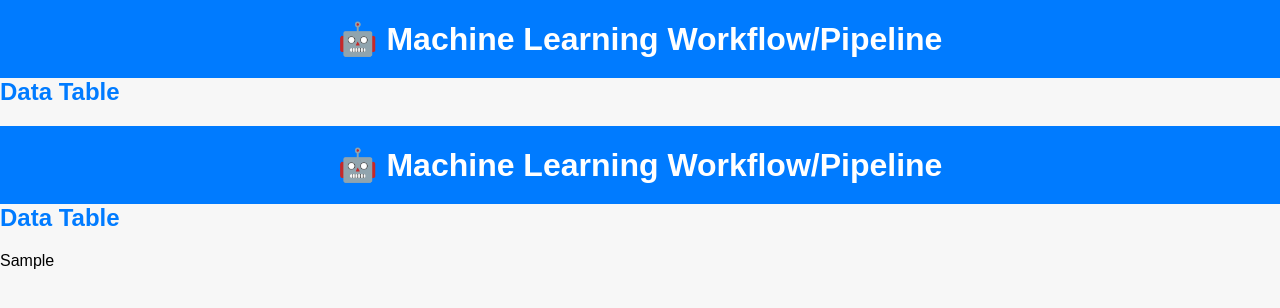
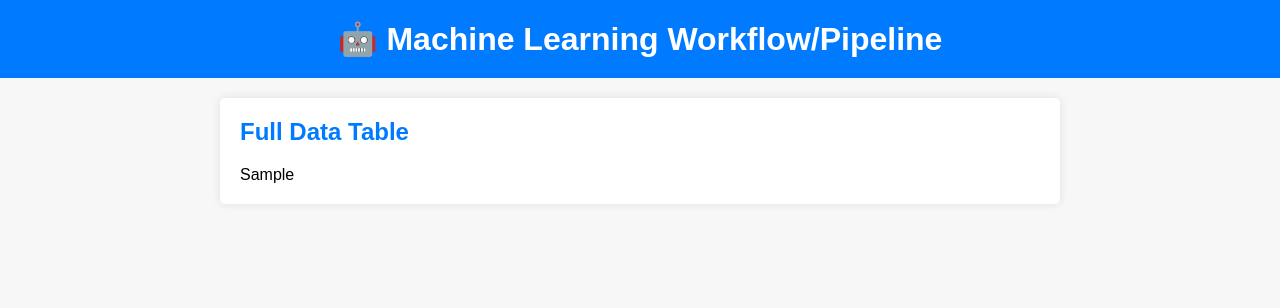
Before and after one commit to jbonda/ml-workflow-pipeline, a Flask app: template ML_GUI/templates/data.html in a window 1280 px wide. Shown: the top 308 px of the page. Run offline with Flask 3, Linux system fonts and the light colour scheme; the template is opened without the code that fills it: most values are stand-ins (such as "Sample title", 1, 10 or a date in 2020).

Commit message:
fix: data deduplication within page container

```diff
--- a/ML_GUI/templates/data.html
+++ b/ML_GUI/templates/data.html
@@ -1,116 +1,16 @@
 <!DOCTYPE html>
+<html lang="en">
+  <head>
+    <meta charset="utf-8" />
+    <meta name="viewport" content="width=device-width,initial-scale=1" />
+
+    <title>Data Viewing</title>
+    <link
+      rel="stylesheet"
+      href="{{ url_for('static', filename='css/styles.css') }}"
+    />
+  </head>
   <style>
-  body {
-    font-family: Arial, sans-serif;
-    background-color: #f7f7f7;
-    margin: 0;
-    padding: 0;
-  }
-
-  h1 {
-    background-color: #007bff;
-    color: white;
-    padding: 20px;
-    margin: 0;
-    text-align: center;
-  }
-
-  .container {
-    max-width: 800px;
-    margin: 20px auto;
-    padding: 20px;
-    background-color: #fff;
-    border-radius: 5px;
-    box-shadow: 0px 0px 10px rgba(0, 0, 0, 0.1);
-  }
-
-  h2 {
-    margin-top: 0;
-    color: #007bff;
-  }
-
-  p {
-    margin-bottom: 20px;
-    color: #333;
-  }
-
-  form {
-    margin-top: 20px;
-  }
-
-  label {
-    display: block;
-    font-weight: bold;
-    margin-top: 10px;
-    color: #007bff;
-  }
-
-  select {
-    width: 100%;
-    padding: 10px;
-    margin-top: 5px;
-    margin-bottom: 20px;
-    border: 1px solid #ccc;
-    border-radius: 5px;
-    font-size: 16px;
-  }
-
-  input[type="submit"] {
-    background-color: #007bff;
-    color: white;
-    border: none;
-    padding: 10px 20px;
-    cursor: pointer;
-    border-radius: 5px;
-    font-size: 16px;
-  }
-
-  input[type="submit"]:hover {
-    background-color: #0056b3;
-  }
-
-  .status-bar {
-    text-align: center;
-  }
-
-  .flashes {
-    list-style: none;
-    padding: 0;
-    margin: 0;
-  }
-
-  .flashes li {
-    background-color: #4caf50;
-    color: white;
-    padding: 10px 20px;
-    margin: 10px auto;
-    border-radius: 5px;
-    width: 80%;
-    text-align: center;
-    box-shadow: 0px 0px 10px rgba(0, 0, 0, 0.1);
-  }
-
-  .page-navigation {
-    text-align: center;
-  }
-
-  .button {
-    background-color: #007bff;
-    color: white;
-    border: none;
-    padding: 10px 20px;
-    cursor: pointer;
-    border-radius: 5px;
-    font-size: 16px;
-    text-decoration: none;
-    margin-top: 20px;
-    display: inline-block;
-  }
-
-  .button:hover {
-    background-color: #0056b3;
-  }
-
     table,
     th,
     td {
@@ -121,34 +21,14 @@
       font-style: italic;
     }
   </style>
-
-<html lang="en">
-  <head>
-    <meta charset="utf-8" />
-    <meta name="viewport" content="width=device-width,initial-scale=1" />
-
-    <title>Data Viewing</title>
-  </head>
-
   <body>
     <h1>🤖 Machine Learning Workflow/Pipeline</h1>
 
-    <h2>Data Table</h2>
-
+    <div class="container">
+      <h2>Full Data Table</h2>
       <div>
-      <!DOCTYPE html>
-      <html lang="en">
-        <head>
-          <meta charset="UTF-8" />
-          <title>Data Table</title>
-        </head>
-        <body>
-          <h1>🤖 Machine Learning Workflow/Pipeline</h1>
-          <h2>Data Table</h2>
-
         <div>{{ data_table | safe }}</div>
-        </body>
-      </html>
+      </div>
     </div>
   </body>
 </html>
```
Lines whose indentation alone changed are shown as unchanged.
